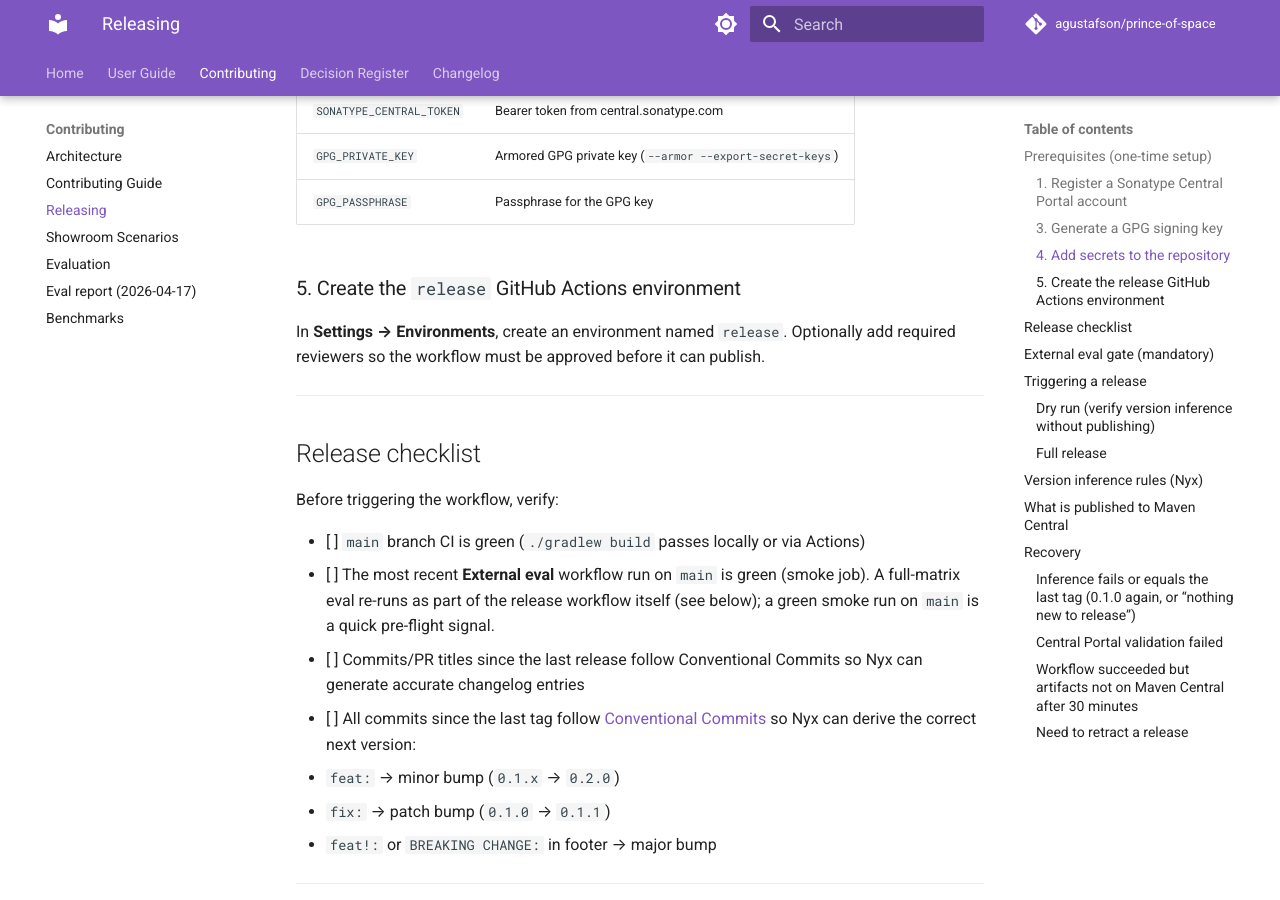
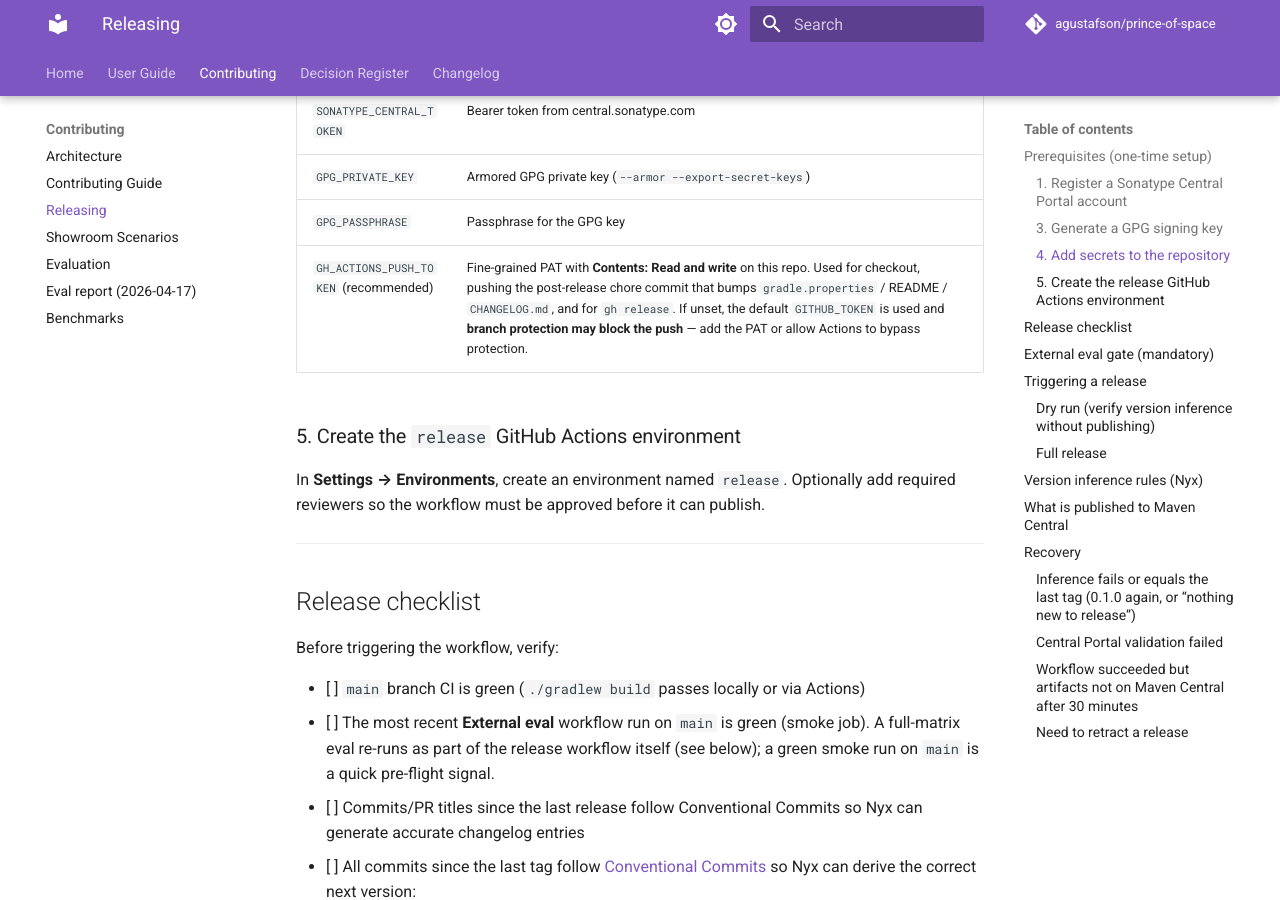
Before and after one commit to agustafson/prince-of-space, an MkDocs documentation site: the page built from docs/releasing.md, in a window 1280 px wide and 900 px high, scrolled down 1534 px. Built offline with MkDocs 1.6.1 and Material for MkDocs 9.7.7, drawn with Linux system fonts in a browser that asks for light colours; comment, search, counter and statistics services are not loaded.

Commit message:
ci: sync README in release chore commit and document GH_ACTIONS_PUSH_TOKEN
Run syncReadmeVersions after bumping gradle.properties so Quick Start and
Maven/Gradle snippets stay aligned on main. Document the optional PAT in
the workflow header and RELEASING.md.

```diff
--- a/RELEASING.md
+++ b/RELEASING.md
@@ -68,6 +68,7 @@
 | `SONATYPE_CENTRAL_TOKEN` | Bearer token from central.sonatype.com       |
 | `GPG_PRIVATE_KEY`      | Armored GPG private key (`--armor --export-secret-keys`) |
 | `GPG_PASSPHRASE`       | Passphrase for the GPG key                    |
+| `GH_ACTIONS_PUSH_TOKEN` (recommended) | Fine-grained PAT with **Contents: Read and write** on this repo. Used for checkout, pushing the post-release chore commit that bumps `gradle.properties` / README / `CHANGELOG.md`, and for `gh release`. If unset, the default `GITHUB_TOKEN` is used and **branch protection may block the push** — add the PAT or allow Actions to bypass protection. |
 
 ### 5. Create the `release` GitHub Actions environment
 
```
Also changed, not shown: 1 other file.
